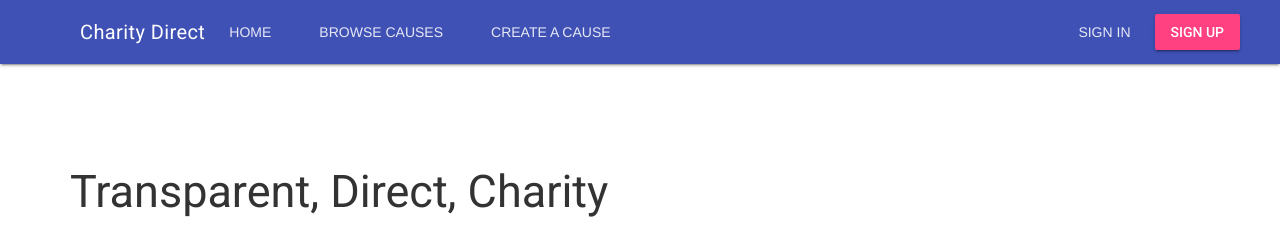
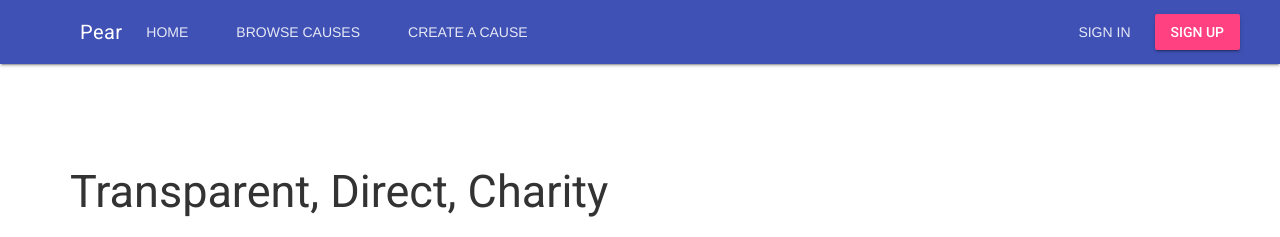
Before and after one commit to JCobbles/no-biene, a website: page public/index.html in a window 1280 px wide. Drawn offline with nearby package versions, Linux system fonts and the light colour scheme; some packages are replaced by stand-ins of ours; no server answers.

Commit message:
Renamed titles in index

```diff
--- a/public/index.html
+++ b/public/index.html
@@ -5,7 +5,7 @@
         <meta charset="utf-8">
         <meta name="viewport" content="width=device-width, initial-scale=1"><!-- Optimize mobile viewport -->
 
-        <title>No Biene</title>
+        <title>Pear</title>
 
         <link rel="stylesheet" href="http://fonts.googleapis.com/css?family=Roboto:300,400,500,700" type="text/css">
         <link rel="stylesheet" href="//netdna.bootstrapcdn.com/bootstrap/3.0.0/css/bootstrap.min.css">
@@ -39,7 +39,7 @@
             <header class="mdl-layout__header">
                 <div class="mdl-layout__header-row">
                     <span class="mdl-layout-title">
-                        Charity Direct
+                        Pear
                     </span>
                     <!-- Navigation. We hide it in small screens. -->
                     <nav class="mdl-navigation mdl-cell--hide-tablet mdl-cell--hide-phone">
@@ -60,7 +60,7 @@
                 </div>
             </header>
             <div class="mdl-layout__drawer">
-                <span class="mdl-layout-title">Charity Direct</span>
+                <span class="mdl-layout-title">Pear</span>
                 <nav class="mdl-navigation">
                     <a class="mdl-navigation__link mdl-typography--text-uppercase" href="#/">Home</a>
                     <a class="mdl-navigation__link mdl-typography--text-uppercase" href="#/">Browse Causes</a>
```
